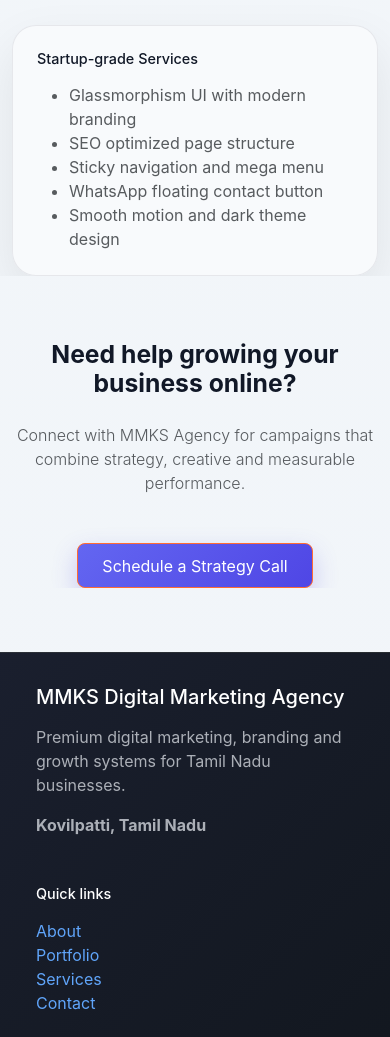
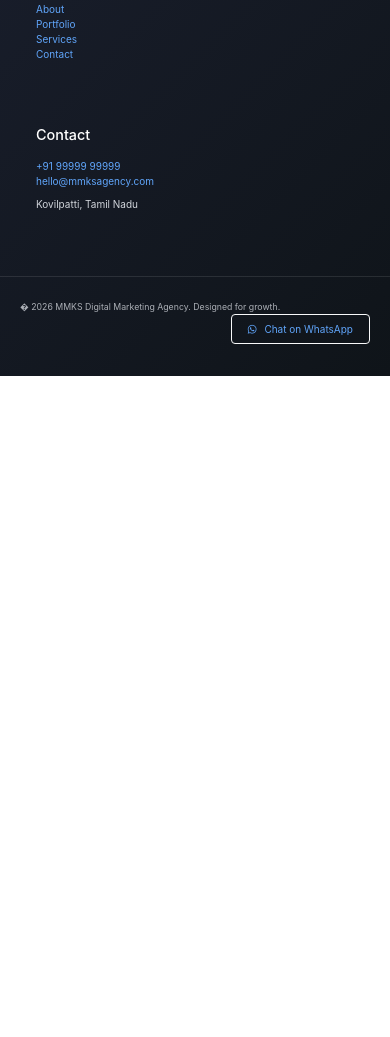
Before and after one commit to vaithi-web/mmksagency.com, a plain HTML site: page index.html in a window 390 px wide. Shown: the part 8747-9784 px from the top of the page. After the commit the page ends 9123 px from the top, so only its background shows below. Drawn offline with nearby package versions, Linux system fonts and the light colour scheme; files whose address does not match are found by name.

Commit message:
Add files via upload

```diff
--- a/assets/css/style.css
+++ b/assets/css/style.css
@@ -1102,12 +1102,12 @@
   }
 
   body {
-    font-size: 16px !important;
+    font-size: 10px !important;
     line-height: 1.5 !important;
   }
 
   input, textarea, select, button, .btn, .btn-lg, .btn-sm, .nav-link, .lead {
-    font-size: 16px !important;
+    font-size: 10px !important;
   }
 
   /* Button sizing for mobile */
```
